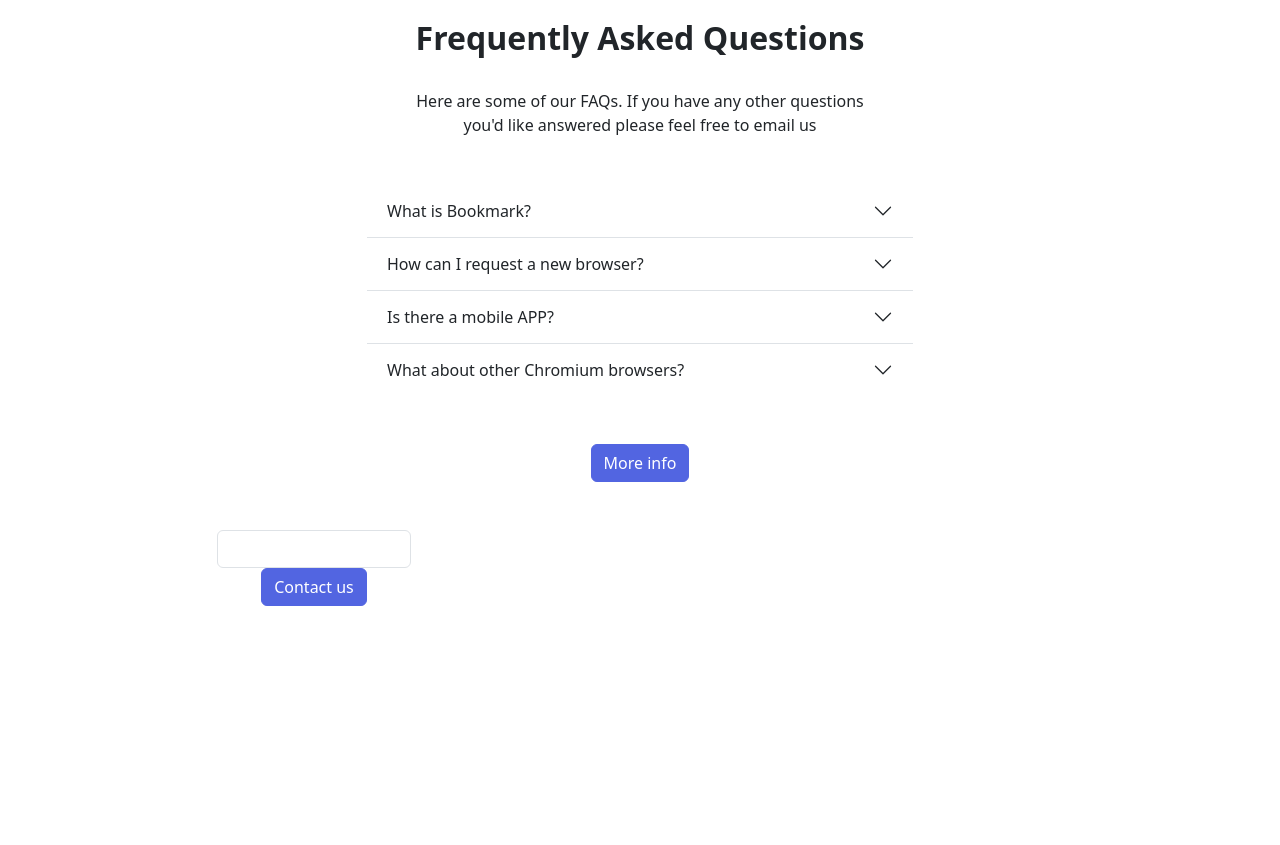
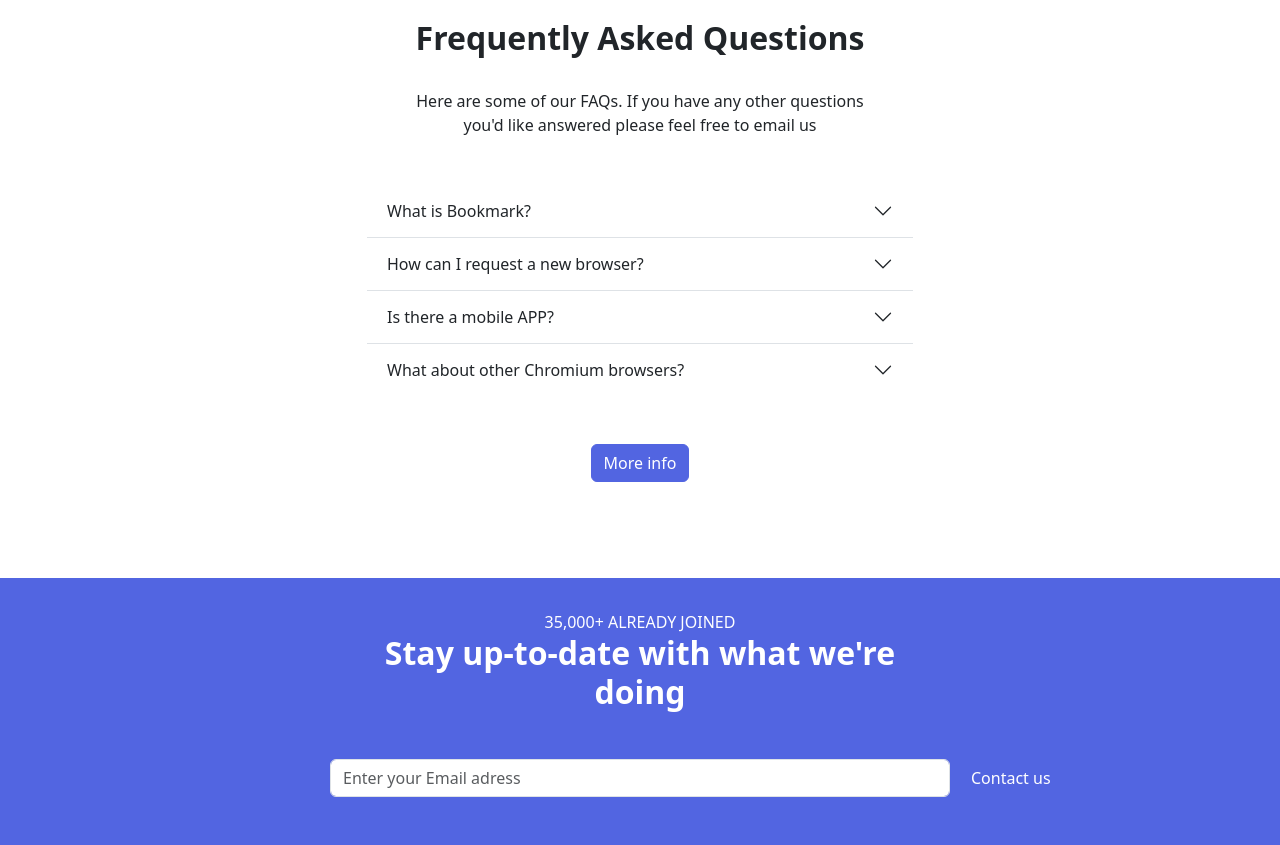
Before and after one commit to akustikoa/sprint1.2, a website: page index.html in a window 1280 px wide. Shown: the part 2318-3163 px from the top of the page. Before the commit the page ends 2940 px from the top, so only its background shows below. Drawn offline with nearby package versions, Linux system fonts and the light colour scheme.

Commit message:
afegit amb el footer acabat

```diff
--- a/index.html
+++ b/index.html
@@ -324,21 +324,36 @@
       </div>
     </div>
     <footer>
-      <div class="row text-center">
-        <div class="col-2 mx-auto">
-          <form>
-            <div class="mb-3">
-              <input
-                type="email"
-                class="form-control"
-                id="exampleInputEmail1"
-                aria-describedby="emailHelp"
-              />
-              <button type="submit" class="btn btn-primary">Contact us</button>
-            </div>
-          </form>
+      <div class="container-fluid text-bg-primary mt-5">
+        <div class="row mx-0 p-3 my-2 justify-content-center">
+          <div class="col-12 col-md-6 text-center py-3">
+            <span class="text-white">35,000+ ALREADY JOINED</span>
+            <h2 class="text-white fw-bolder">
+              Stay up-to-date with what we're doing
+            </h2>
+          </div>
         </div>
-        <div class="col-2 mx-auto"></div>
+        <form
+          class="row mx-0 bg-primary justify-content-center g-2 pb-5 needs-validation"
+          no
+          validate
+        >
+          <div class="col-11 col-md-6 position-relative ms-md-auto">
+            <input
+              id="validationCustomEmail"
+              type="email"
+              class="form-control"
+              placeholder="Enter your Email adress"
+              required
+            />
+            <div class="invalid-feedback">Whoops, make sure it's an email</div>
+          </div>
+          <div class="col-11 col-md-3 d-grid d-md-block">
+            <button type="submit" class="btn btn-submit text-white">
+              Contact us
+            </button>
+          </div>
+        </form>
       </div>
     </footer>
 
--- a/styles.scss
+++ b/styles.scss
@@ -16,9 +16,9 @@
   bottom: -80px;
   right: 120px;
 }
-.linia-vermella {
-  border-bottom-color: #fa5959;
-}
+// .linia-vermella {
+//   border-bottom-color: #fa5959;
+// }
 
 // Small devices (landscape phones, 576px and up)
 @media (min-width: 576px) {
```
Also changed, not shown: styles.css, 1 other file.
